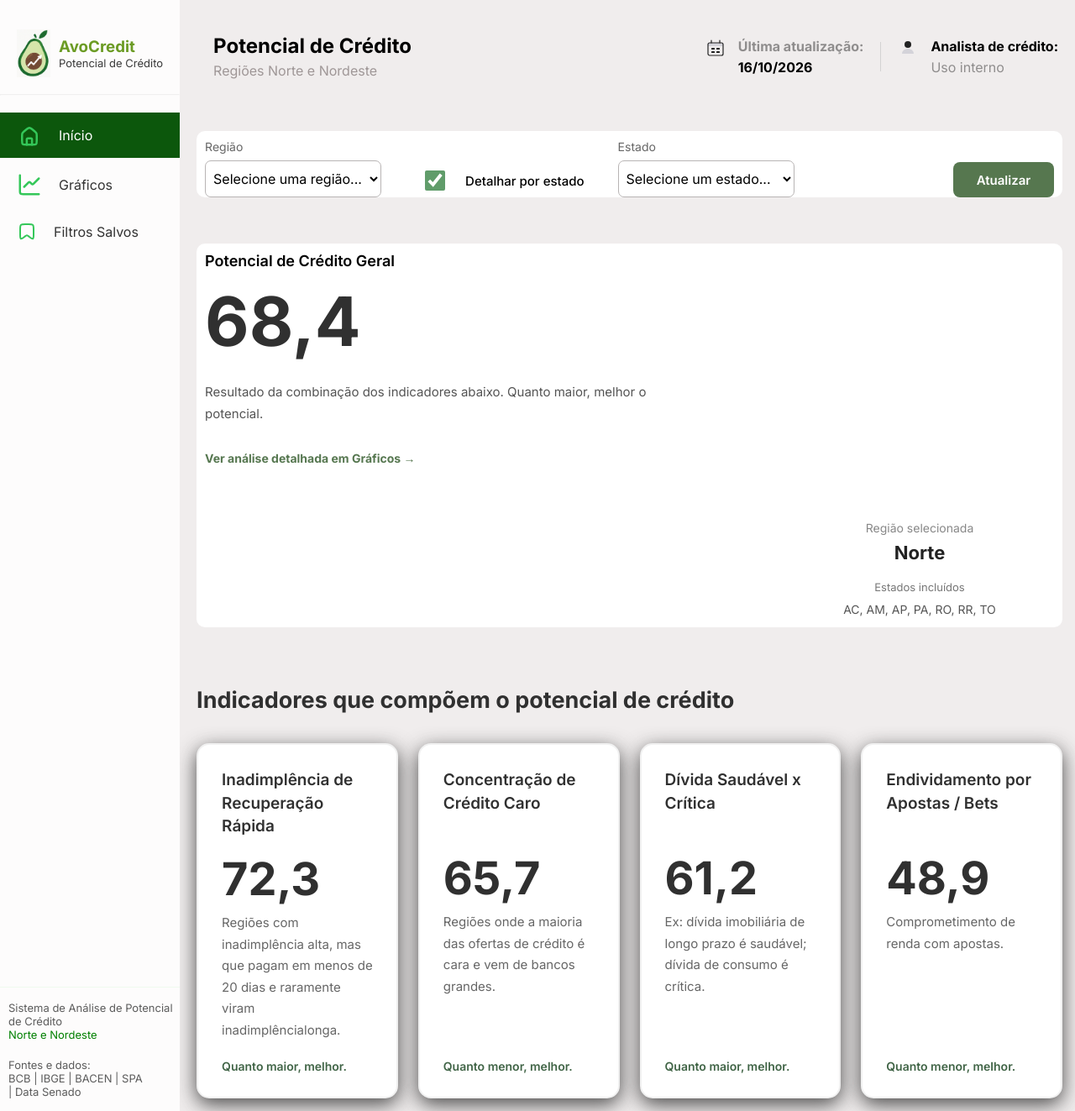
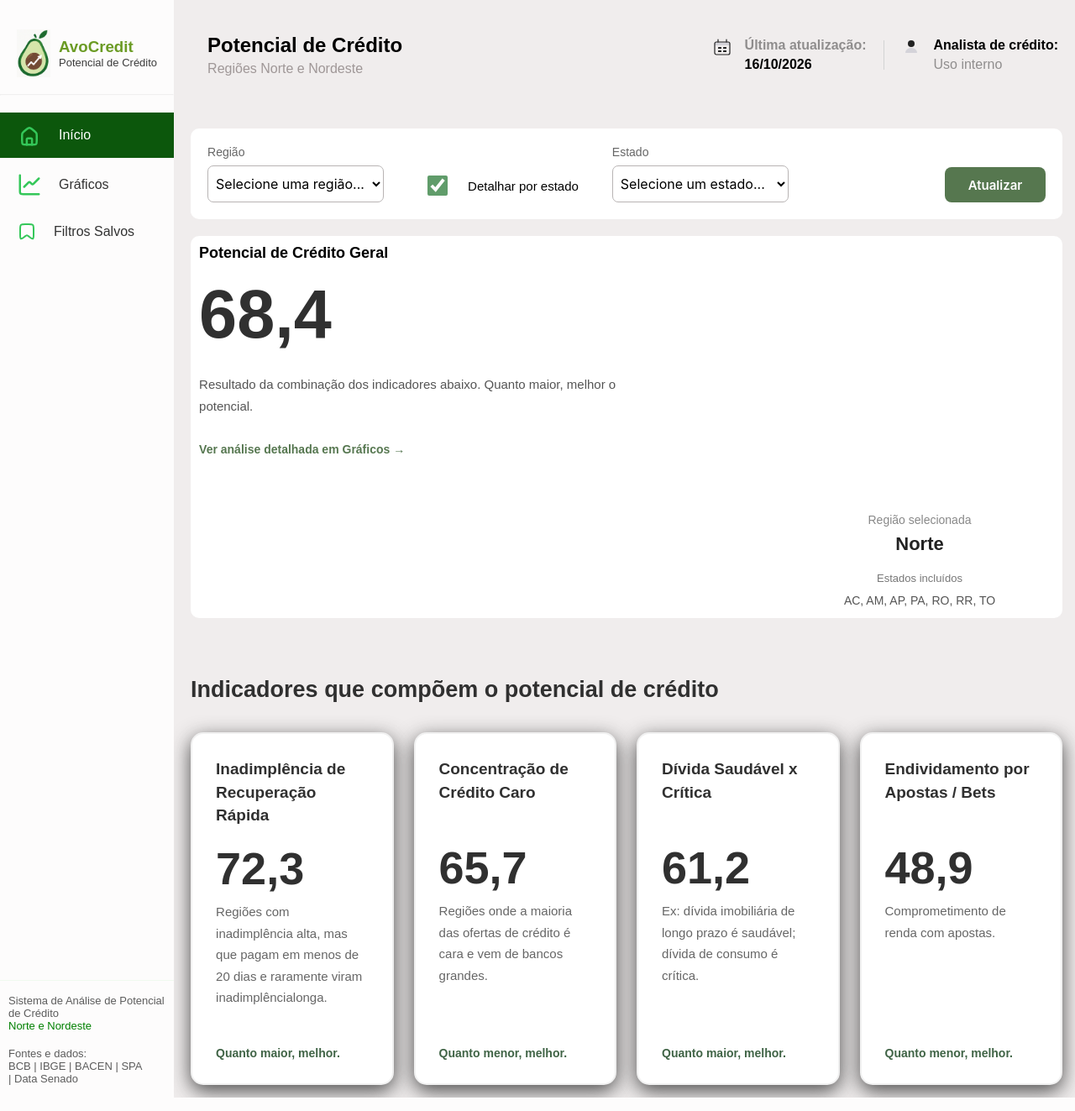
Before and after one commit to fatec-sjc-404-team/API-DSM-1SEMESTRE-2026, a Flask app: page / in a window 1280 px wide. Shown: the whole page at 84% size. Run offline with Flask 3, Linux system fonts and the light colour scheme; a map, chart or similar area stays blank.

Commit message:
fix(FC404-99): arrumado alguns layouts e fontes despadronizadas

```diff
--- a/backend/static/css/index.css
+++ b/backend/static/css/index.css
@@ -1,15 +1,4 @@
 /* CSS do Lucas */
-@import url('https://fonts.googleapis.com/css2?family=Inter:wght@300;400;500;600;700;800&display=swap');
-* {
-  margin: 0;
-  padding: 0;
-  box-sizing: border-box;
-}
-
-body {
-  font-family: 'Inter', sans-serif;
-}
-
 .dashboard {
   width: 100%;
 }
@@ -18,8 +7,7 @@ body {
   background-color: white;
   border: none;
   border-radius: 10px;
-  padding: 10px;
-  padding-bottom: 0;
+  padding: 20px;
   margin-bottom: 20px;
 }
 
@@ -27,7 +15,6 @@ body {
   display: flex;
   align-items: flex-end;
   gap: 40px;
-  margin-bottom: 55px;
 }
 
 /*esse é das REGIOES*/
--- a/backend/templates/base.html
+++ b/backend/templates/base.html
@@ -4,6 +4,9 @@
     <meta charset="UTF-8">
     <meta name="viewport" content="width=device-width, initial-scale=1.0">
     <title>{% block title %}API FATEC{% endblock %}</title>
+    <link rel="icon"
+          type="image/png"
+          href="{{ url_for('static', filename='images/favicon.png') }}">
     <link rel="stylesheet"
           href="{{ url_for('static', filename='css/base.css') }}">
     {% block css %}{% endblock %}
```
Also changed, not shown: backend/templates/index.html (+2 -7 lines), backend/static/images/avocredit-logo-icon.png (added), backend/static/images/favicon.png (added).
